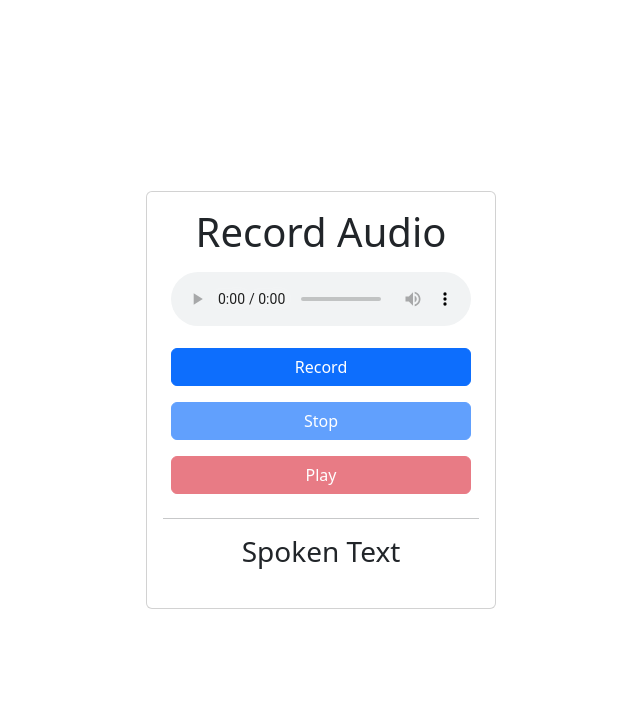
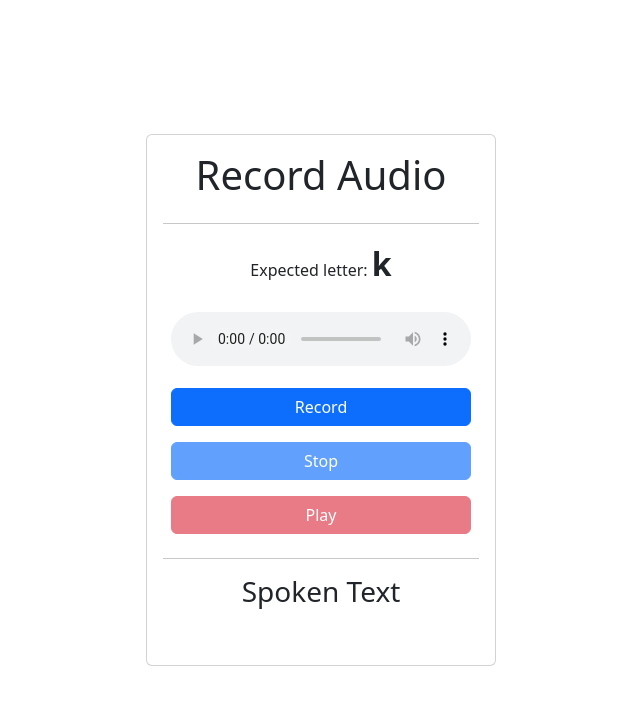
Before and after one commit to LeHaziq/speech-recognition, a Flask app: page / in a window 1280 px wide. Shown: the top 705 px of the page, without its empty margins (319-959 px from the left). Run offline with Flask 3, Linux system fonts and the light colour scheme.

Commit message:
Edited design

```diff
--- a/app.py
+++ b/app.py
@@ -2,17 +2,32 @@ from flask import Flask, render_template, request, jsonify
 import os
 import speech_recognition as sr
 from pydub import AudioSegment
+import random
 
 app = Flask(__name__)
 UPLOAD_FOLDER = 'uploads'
 os.makedirs(UPLOAD_FOLDER, exist_ok=True)
 
+def generate_random_letter():
+    return random.choice('abcdefghijklmnopqrstuvwxyz')
+
+def calculate_letter_recognition_score(expected_letter, spoken_letter):
+    expected_letter = expected_letter.lower()
+    spoken_letter = spoken_letter.lower()
+
+    if expected_letter == spoken_letter:
+        return 1.0
+    else:
+        return 0.0
+
 @app.route('/')
 def index():
-    return render_template('index.html')
+    expected_letter = generate_random_letter()
+    return render_template('index.html', expected_letter=expected_letter)
 
 @app.route('/upload', methods=['POST'])
 def upload():
+    expected_letter = request.form['expected_letter']
     if 'audio_data' in request.files:
         audio_file = request.files['audio_data']
         file_path = os.path.join(UPLOAD_FOLDER, audio_file.filename)
@@ -34,7 +49,14 @@ def upload():
             except sr.RequestError:
                 text = "Could not request results; check your network connection"
 
-        return jsonify({'message': 'Audio uploaded successfully', 'transcription': text}), 200
+        score = calculate_letter_recognition_score(expected_letter, text)
+
+        return jsonify({
+            'message': 'Audio uploaded successfully',
+            'transcription': text,
+            'expected_letter': expected_letter,
+            'score': score
+        }), 200
     return 'No audio file found', 400
 
 if __name__ == '__main__':
--- a/templates/index.html
+++ b/templates/index.html
@@ -12,6 +12,8 @@
             <div class="card-body">
                 <div class="d-flex flex-column">
                     <h1 class="card-title text-center">Record Audio</h5>
+                    <hr>
+                    <p class="text-center">Expected letter: <span id="expectedLetter" style="font-size: 2em; font-weight: bold;">{{ expected_letter }}</span></p>
                     <div class="m-2">
                         <audio id="audioPlayback" controls></audio>
                     </div>
@@ -21,6 +23,8 @@
                     <hr>
                     <h3 class="card-title text-center">Spoken Text</h3>
                     <p class="text-center text-wrap" id="transcription"></p>
+                    <p class="text-center" id="score"></p>
+
                 </div>
             </div>
         </div>
@@ -43,6 +47,7 @@
                     audioBlob = new Blob(audioChunks, { type: 'audio/wav' });
                     const formData = new FormData();
                     formData.append('audio_data', audioBlob, 'recording.wav');
+                    formData.append('expected_letter', document.getElementById('expectedLetter').innerText);
 
                     const response = await fetch('/upload', {
                         method: 'POST',
@@ -50,7 +55,8 @@
                     });
 
                     const result = await response.json();
-                document.getElementById('transcription').innerText = result.transcription;
+                    document.getElementById('transcription').innerText = "Spoken letter: " + result.transcription;
+                    document.getElementById('score').innerText = "Letter recognition score: " + result.score;
 
                     const audioUrl = URL.createObjectURL(audioBlob);
                     document.getElementById('audioPlayback').src = audioUrl;
```
Also changed, not shown: 1 other file. Lines whose indentation alone changed are shown as unchanged.
